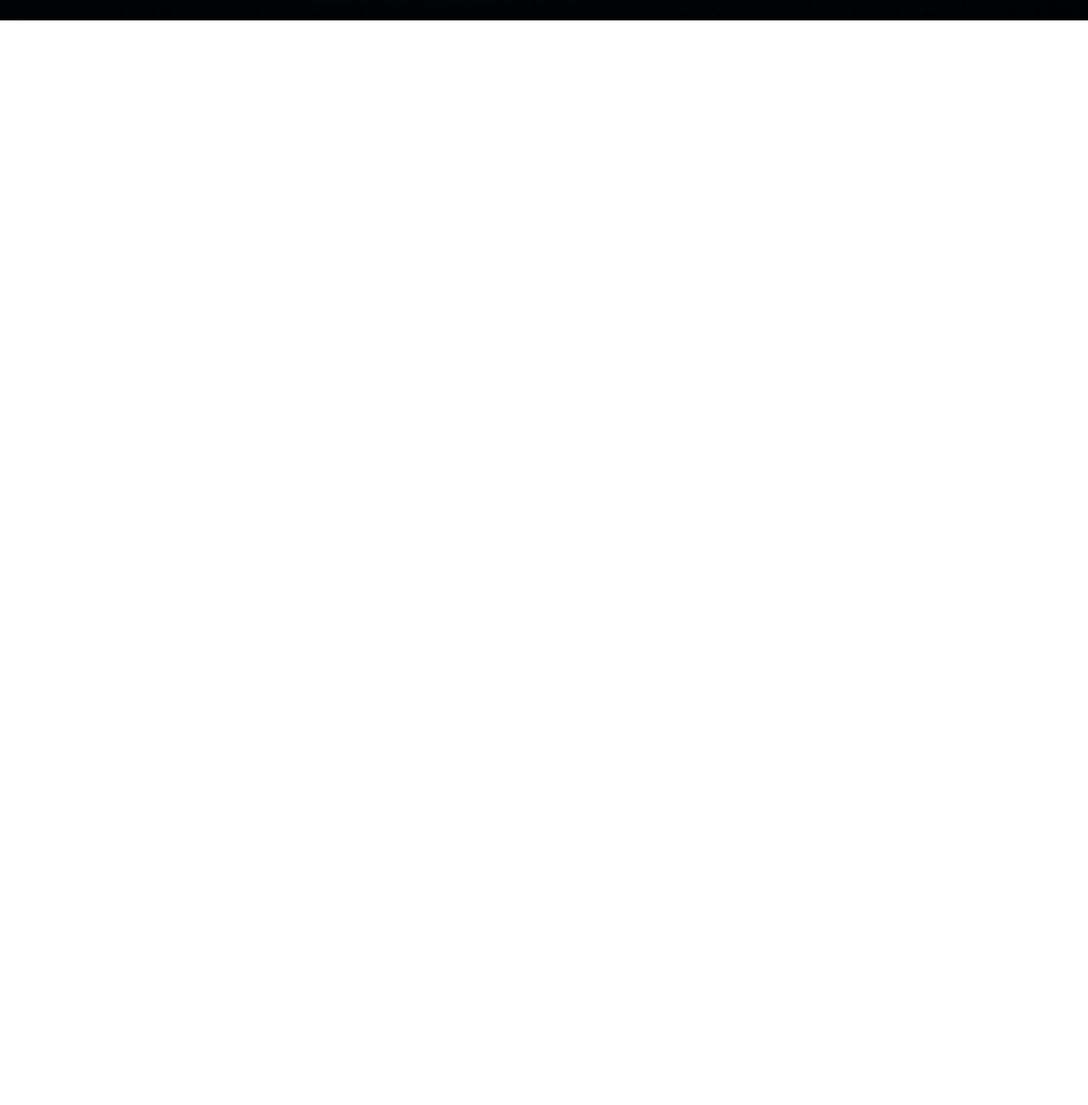
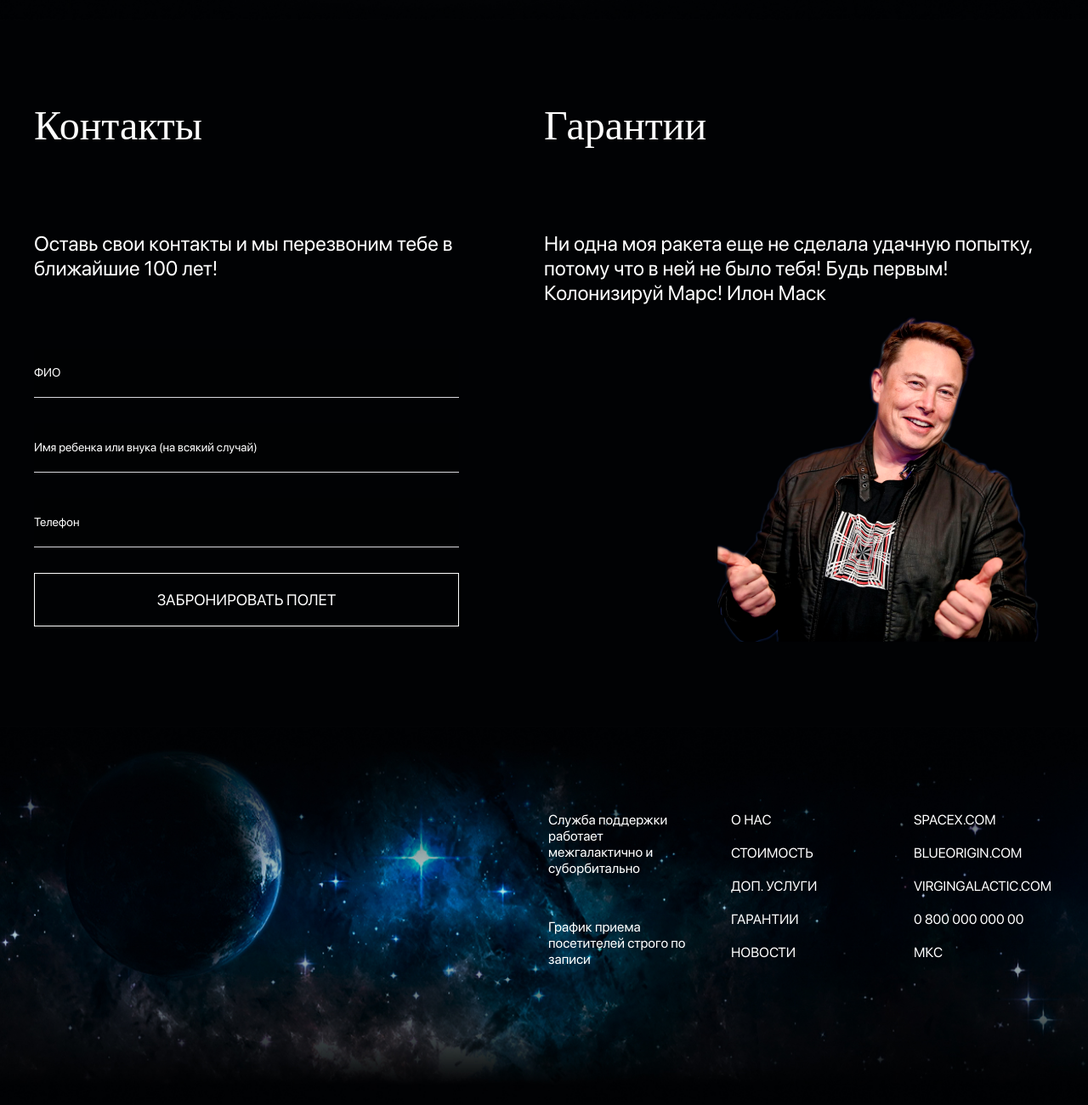
Before and after one commit to trufors/space, a plain HTML site: page index.html in a window 1280 px wide. Shown: the part 7579-8879 px from the top of the page at 85% size. Before the commit the page ends 7603 px from the top, so only its background shows below. Drawn offline with nearby package versions, Linux system fonts and the light colour scheme; files whose address does not match are found by name.

Commit message:
withoutadaptive

```diff
--- a/css/style.css
+++ b/css/style.css
@@ -432,3 +432,101 @@ foreignObject{
 .slider__arrowright{
     right: 75px;
 }
+.conacts{
+    background-image: url(../images/contactsbg.jpg);
+    background-repeat: no-repeat;
+    background-position: top center;
+    background-size: cover;
+    padding-bottom: 100px;
+}
+.conacts__inner{
+    display: flex;
+    justify-content: space-between;
+    font-size: 24px;
+    line-height: 29px;
+}
+.conacts__box{
+    width: 500px;
+}
+.conacts__text{
+    margin-bottom: 80px;
+}
+.conacts__guarantees{
+    width:600px;
+    margin-left: auto;
+}
+.conacts__form{
+    display: flex;
+    justify-content: space-between;
+    align-items: center;
+    flex-wrap: wrap;
+    max-width: 500px;
+    margin: 0 auto;
+}
+.conacts__input{
+    width: 100%;
+    font-family: 'SF-Pro-Display';
+    border: none;
+    border-bottom: 1px solid #d9d9de;
+    padding: 20px 0;
+    margin-bottom: 30px;
+    font-size: 14px;
+    line-height: 17px;
+    color:#fff;
+    background-color: #010203;
+}
+.conacts__input::placeholder{
+    font-family: 'SF-Pro-Display';
+    font-size: 14px;
+    line-height: 17px;
+    color:#fff;
+}
+.conacts__guarantees-img{
+    display: flex;
+    margin-left: auto;
+}
+.conacts__btn{
+    width: 100%;
+}
+.footer{
+    background-image: url(../images/footerbg.jpg);
+    background-repeat: no-repeat;
+    background-position: top center;
+    background-size: cover;
+    padding: 100px 0 150px;
+}
+.footer__inner{
+    display: flex;
+    justify-content: flex-end;
+    font-size: 16px;
+    line-height: 19px;
+}
+.footer__text{
+    width: 165px;
+    margin-right: 50px;
+}
+.footer__text p + p{
+    margin-top: 50px;
+}
+.footer__menu{
+    list-style: none;
+    width: 120px;
+    margin-right: 95px;
+}
+.footer__links{
+    list-style: none;
+    width: 165px;
+}
+.footer__menu-list,
+.footer__links-list{
+    margin-bottom: 20px;
+}
+.footer__links-link,
+.footer__menu-link{
+    text-transform: uppercase;
+    transition: color .5s;
+}
+.footer__links-link:hover,
+.footer__menu-link:hover{
+    color: #CB0E0E;
+}
--- a/index.html
+++ b/index.html
@@ -349,7 +349,74 @@
         </div>
       </div>
     </section>
+    <section class="conacts">
+      <div class="container">
+        <div class="conacts__inner">
+          <div class="conacts__box">
+            <h2 class="title conacts__title">Контакты</h2>
+            <p class="conacts__text">Оставь свои контакты и мы перезвоним тебе в ближайшие 100 лет!</p>
+            <form class="conacts__form">
+              <input type="text" class="conacts__input" placeholder="ФИО">
+              <input type="text" class="conacts__input" placeholder="Имя ребенка или внука (на всякий случай)">
+              <input type="tel" class="conacts__input" placeholder="Телефон">
+              <button class="conacts__btn button" type="submit">ЗАБРОНИРОВАТЬ ПОЛЕТ</button>
+            </form>
+          </div>
+          <div class="conacts__guarantees">
+            <h2 class="title conacts__title">Гарантии</h2>
+            <p class="conacts__guarantees-text">Ни одна моя ракета еще не сделала удачную попытку, потому что в ней не было тебя!
+              Будь первым! Колонизируй Марс!
+              Илон Маск</p>
+              <img class="conacts__guarantees-img" src="images/maskcontacts.png" alt="">
+          </div>
+        </div>
+      </div>
+    </section>
   </main>
+  <section class="footer">
+    <div class="container">
+      <div class="footer__inner">
+        <div class="footer__text">
+          <p>Служба поддержки работает межгалактично и суборбитально</p>
+          <p>График приема посетителей строго по записи</p>
+        </div>
+        <ul class="footer__menu">
+         <li class="footer__menu-list">
+           <a class="footer__menu-link" href="#">О НАС</a>
+         </li>
+         <li class="footer__menu-list">
+           <a class="footer__menu-link" href="#">СТОИМОСТЬ</a>
+         </li>
+         <li class="footer__menu-list">
+           <a class="footer__menu-link" href="#">ДОП. УСЛУГИ</a>
+         </li>
+         <li class="footer__menu-list">
+           <a class="footer__menu-link" href="#">ГАРАНТИИ</a>
+         </li>
+         <li class="footer__menu-list">
+           <a class="footer__menu-link" href="#">НОВОСТИ</a>
+         </li>
+        </ul>
+        <ul class="footer__links">
+         <li class="footer__links-list">
+           <a class="footer__links-link" href="#">spacex.com</a>
+         </li>
+         <li class="footer__links-list">
+           <a class="footer__links-link" href="#">blueorigin.com</a>
+         </li>
+         <li class="footer__links-list">
+           <a class="footer__links-link" href="#">virgingalactic.com</a>
+         </li>
+         <li class="footer__links-list">
+           <a class="footer__links-link" href="tel:080000000000">0 800 000 000 00</a>
+         </li>
+         <li class="footer__links-list">
+           <a class="footer__links-link" href="#">МКС</a>
+         </li>
+        </ul>
+      </div>
+    </div>
+  </section>
 
 
   <script src="https://ajax.googleapis.com/ajax/libs/jquery/3.4.1/jquery.min.js"></script>
```
Also changed, not shown: images/contactsbg.jpg (added), images/footerbg.jpg (added), images/mask.png (deleted), images/maskcontacts.png (added), images/servkosm.jpg (deleted), 1 other file.
